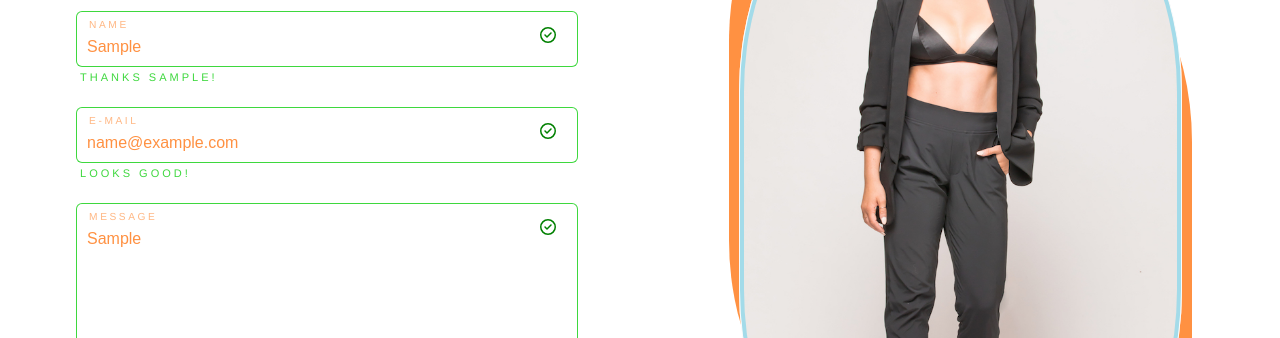
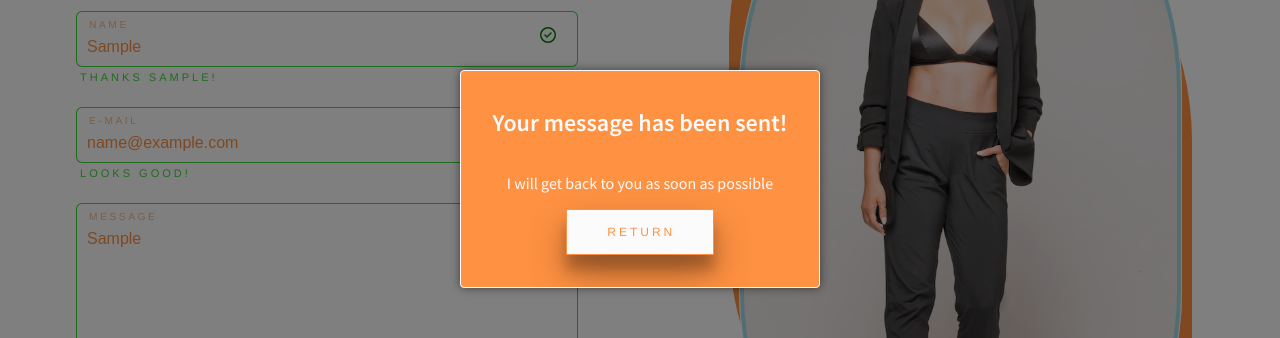
Before and after one commit to scoops52/LizzyMeg3.0, a Next.js app: page /contact in a window 1280 px wide. Both pictures are taken after typing "Sample", "name@example.com", "Sample" into the empty fields and a click on the button "SEND". Shown: the part 221-559 px from the top of the page. Built offline with nearby package versions, Linux system fonts and the light colour scheme.

Commit message:
add modal for sent messages

```diff
--- a/src/components/Form.jsx
+++ b/src/components/Form.jsx
@@ -7,6 +7,7 @@ import { faCircleCheck, faCircleXmark } from '@fortawesome/free-regular-svg-icon
 import emailjs from 'emailjs-com';
 import { useRef } from 'react';
 import ReCAPTCHA from 'react-google-recaptcha';
+import SentModal from './SentModal';
 
 const Form = () => {
     const [nameValidity, setNameValidity] = useState(null);
@@ -17,6 +18,7 @@ const Form = () => {
     const [messageClassName, setMessageClassName] = useState(`${FormStyles.formControl}`);
     const [name, setName] = useState('');
     const [captchaToken, setCaptchaToken] = useState('');
+    const [openModal, setOpenModal] = useState(false)
 
 
 
@@ -82,11 +84,14 @@ const Form = () => {
                 });
         } else {
             alert('Please verify that you are a human')
-        }
+        };
+        setOpenModal(true);
     };
 
 
+
     return (
+        <>
         <form ref={form} className={FormStyles.form} onSubmit={sendEmail}>
             <input type="hidden" name="form-name" value="contact" className={FormStyles.input} />
             <div className={`${FormStyles.formFloating} ${FormStyles.info}`}>
@@ -161,6 +166,8 @@ const Form = () => {
             />
             </div>
         </form>
+        {openModal && <SentModal handleClose={() => setOpenModal(false)} />}
+        </>
     )
 }
 
--- /dev/null
+++ b/src/components/SentModal.jsx
@@ -0,0 +1,19 @@
+import React from 'react'
+import { useState } from 'react'
+import SentModalStyles from '@/styles/SentModalStyles.module.scss';
+
+const SentModal = ({ handleClose }) => {
+
+
+  return (
+    <aside className={SentModalStyles.modalContainer}>
+                <div className={SentModalStyles.modal}>
+                    <h1>Your message has been sent!</h1>
+                    <p>I will get back to you as soon as possible</p>
+                    <button onClick={handleClose}>Return</button>
+                </div>
+    </aside>
+  )
+}
+
+export default SentModal
--- /dev/null
+++ b/src/styles/SentModalStyles.module.scss
@@ -0,0 +1,53 @@
+@use 'variables.module' as *;
+
+.modalContainer {
+    position: fixed;
+    top: 0;
+    left: 0;
+    z-index: 9999;
+    width: 100%;
+    height: 100%;
+    background-color: rgba(0, 0, 0, 0.5);
+    display: flex;
+    justify-content: center;
+    align-items: center;
+}
+
+.modal {
+    display: flex;
+    flex-direction: column;
+    align-items: center;
+    font-family: $primary-font;
+    background-color: $orange-color;
+    color: $white-color;
+    border: 1px solid $white-color;
+    border-radius: 4px;
+    padding: 2rem;
+    padding-top: 1rem;
+    box-shadow: 0 0 10px rgba(0, 0, 0, 0.5);
+    max-width: 90%;
+    max-height: 90%;
+    overflow: auto;
+    text-align: center;
+
+    button {
+        width: 50%;
+        padding: 15px 40px;
+        background: $white-color;
+        border: 1px solid $orange-color;
+        color: $orange-color;
+        text-transform: uppercase;
+        font-family: helvetica;
+        font-size: 12px;
+        letter-spacing: 3px;
+        position: relative;
+        transition: all .4s cubic-bezier(0.645, 0.045, 0.355, 1);
+        display: block;
+        cursor: pointer;
+        box-shadow: rgba(0, 0, 0, .3) 0px 19px 38px, rgba(0, 0, 0, .22) 0px 15px 12px;
+
+        &:hover {
+            transform: scale(1.05);
+        }
+    }
+}
```
